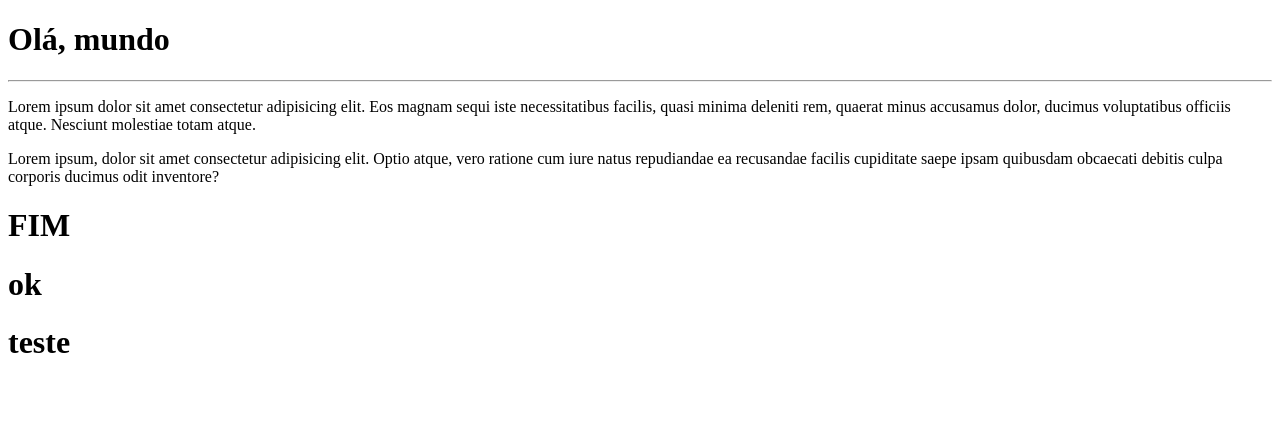
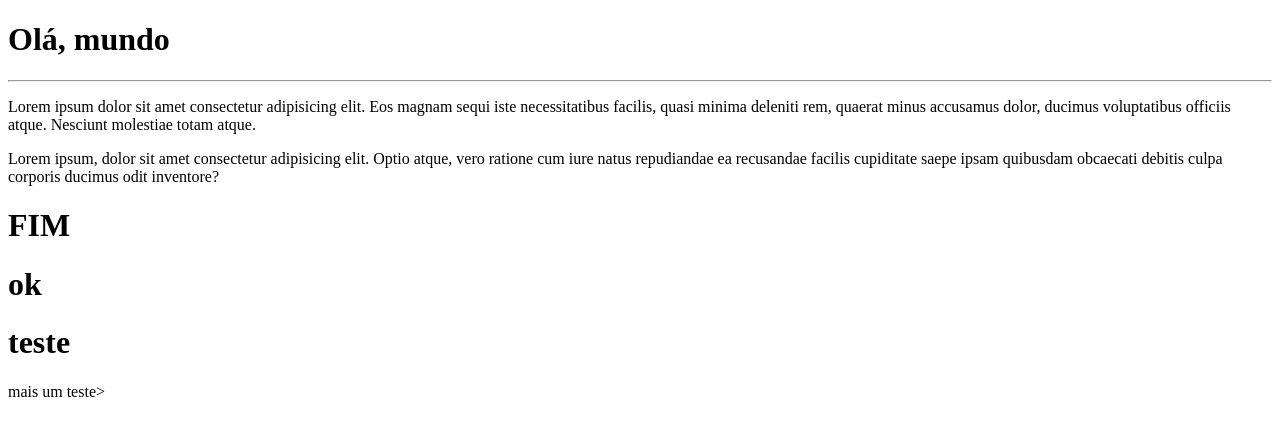
Before and after one commit to fredsonib/Ola-Mundo, a plain HTML site: page site exemplo/index.html in a window 1280 px wide. Drawn offline with Linux system fonts and the light colour scheme.

Commit message:
fazendo teste

```diff
--- a/site exemplo/index.html
+++ b/site exemplo/index.html
@@ -19,5 +19,7 @@
    <h1>FIM</h1>
    <h1>ok</h1>
     <h1>teste</h1>
+    <h>mais um teste>
+
 </body>
 </html>
```
